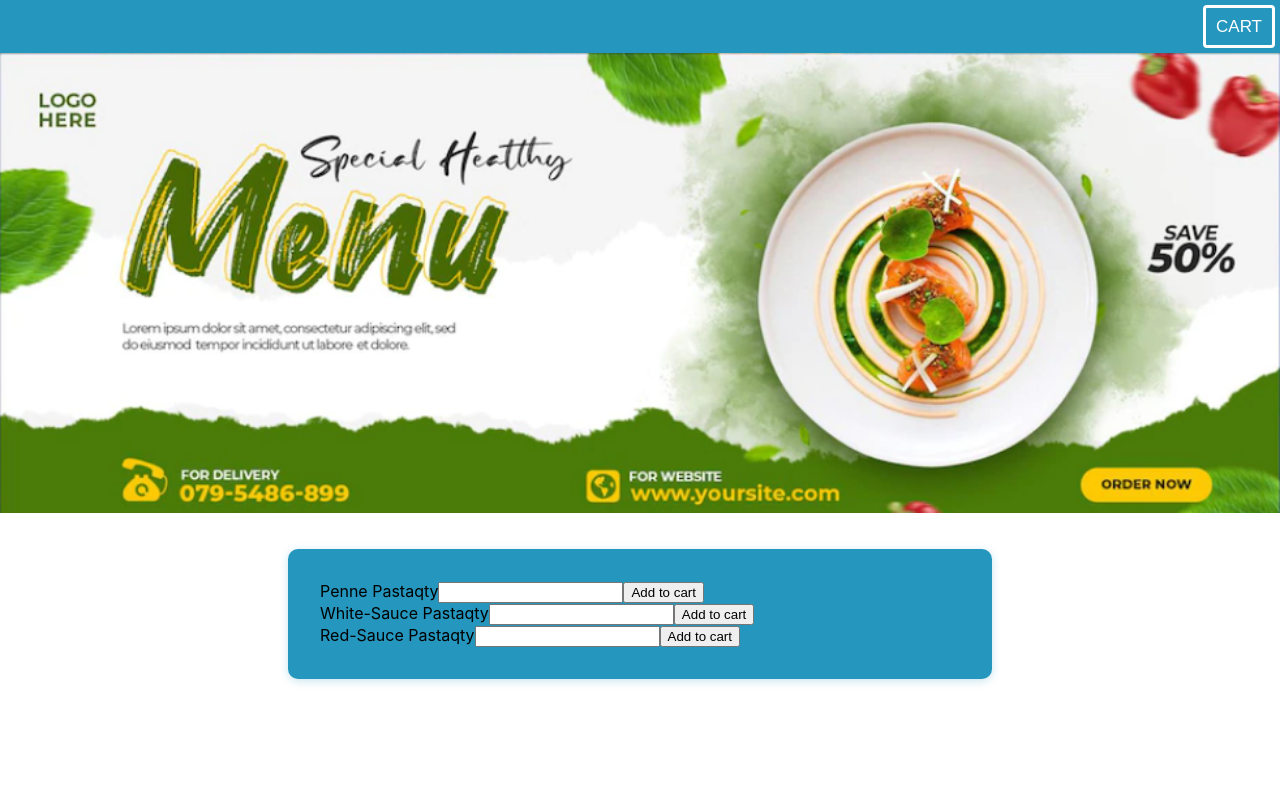
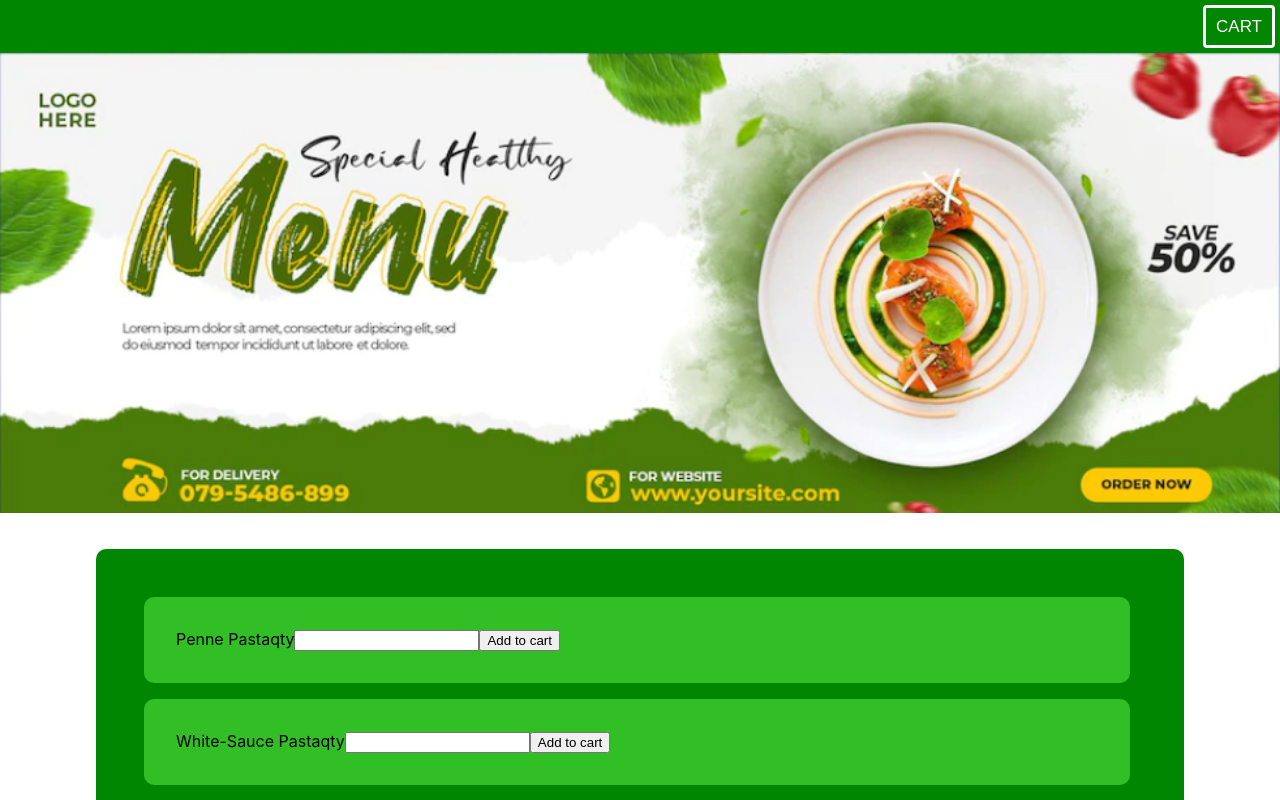
Before and after one commit to Nikhil-Sindiri/food-order-app, a React (Create React App) app: page / in a window 1280 px wide. Shown: the top 800 px of the page. Built offline with nearby package versions, Linux system fonts and the light colour scheme.

Commit message:
add styling to match aesthetic

```diff
--- a/src/Components/Card/Card.module.css
+++ b/src/Components/Card/Card.module.css
@@ -1,5 +1,5 @@
 .card {
-    background: rgb(37, 150, 190);;
-    box-shadow: 0 2px 8px rgba(37, 152, 190, 0.26);
+    background: rgb(0, 134, 0);
+    box-shadow: 0 5px 10px rgba(50, 190, 37, 0.0);
     border-radius: 10px;
   }
--- a/src/Components/Menu/Menu.css
+++ b/src/Components/Menu/Menu.css
@@ -1,6 +1,5 @@
 .login {
-    width: 90%;
-    max-width: 40rem;
+    width: 80%;
     margin: 2rem auto;
     padding: 2rem;
   }
--- a/src/Components/Menu/MenuItem.css
+++ b/src/Components/Menu/MenuItem.css
@@ -1,13 +1,21 @@
 .label{
     text-align: left;
     display: inline;
+    flex-direction: row;
 }
 
 .add{
     text-align: right;
     display: inline;
+
 }
 
 .item{
-
+    width: 90%;
+    margin-top: 1rem;
+    margin-bottom: 1rem;
+    margin-left: 1rem;
+    margin-right: 1rem;
+    padding: 2rem;
+    background-color: rgb(50, 190, 37);
 }
--- a/src/Components/Menu/MenuItem.js
+++ b/src/Components/Menu/MenuItem.js
@@ -1,5 +1,6 @@
 import React, { useContext, useState } from 'react'
 import ItemsContext from '../../Store/items-context'
+import Card from '../Card/Card';
 
 import './MenuItem.css';
 export default function MenuItem(props) {
@@ -20,13 +21,13 @@ export default function MenuItem(props) {
   }
 
   return (
-    <div className='item'>
+    <Card className='item'>
         <div className='label'>{props.menuItem.itemName}</div>
         <div className='add'>
           <label>qty</label>
           <input type='number' onChange={qtyHandler}/>
           <button onClick={addCartHandler}>Add to cart</button>
         </div>
-    </div>
+    </Card>
   )
 }
--- a/src/Components/Navbar/NavBar.css
+++ b/src/Components/Navbar/NavBar.css
@@ -19,6 +19,6 @@
 }
 
 .navBar {
-    background-color: rgb(37, 150, 190);
+    background-color: rgb(0, 134, 0);
     text-align: right;
 }
```
